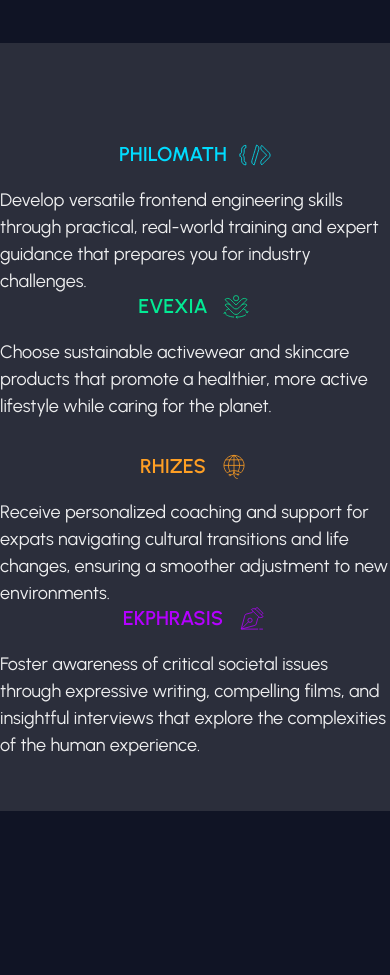
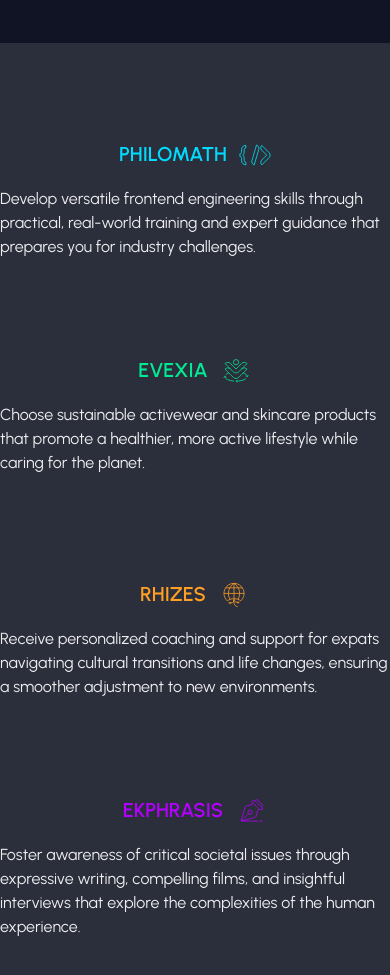
Before and after one commit to evangelia-business/website, a Next.js app: page /en in a window 390 px wide. Shown: the part 1540-2515 px from the top of the page. Before the commit the page ends 2351 px from the top, so only its background shows below. Built offline with nearby package versions, Linux system fonts and the light colour scheme.

Commit message:
#5 added padding on mobile between product items, made font-size consistent beween sections and screen sizes

```diff
--- a/src/components/Products/ProductCard.tsx
+++ b/src/components/Products/ProductCard.tsx
@@ -9,7 +9,12 @@ export const ProductCard: React.FC<Product> = ({
   iconSrc,
   color,
 }) => (
-  <Flex direction="column" alignItems="center" justifyContent="flex-start">
+  <Flex
+    direction="column"
+    alignItems="center"
+    justifyContent="flex-start"
+    paddingBottom={{ base: 16, md: 'none' }}
+  >
     <Flex alignItems="center" pb={4}>
       <Text color={color} fontWeight={550} fontSize="xl" height={8} mr={3}>
         {title}
@@ -20,7 +25,7 @@ export const ProductCard: React.FC<Product> = ({
       justifyContent="flex-start"
       flexGrow={1}
       height={16}
-      fontSize="large"
+      fontSize={{ base: 'medium', md: 'large' }}
       maxWidth="400px"
     >
       {description}
```
